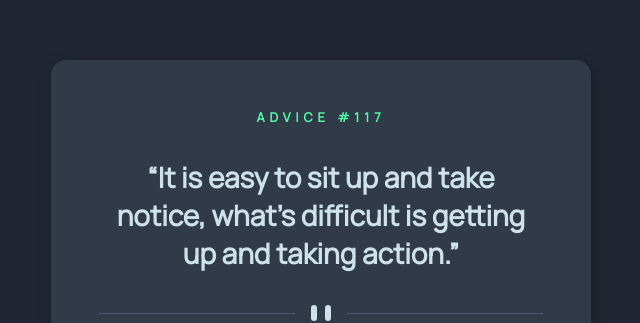
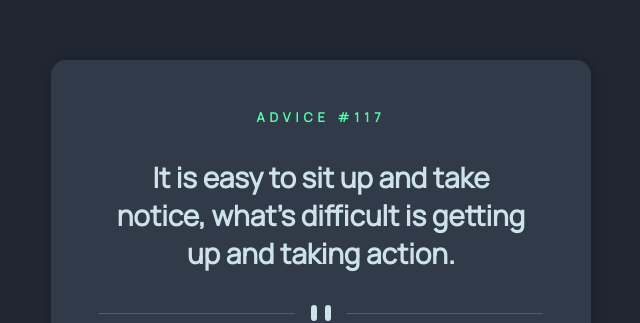
Before and after one commit to cholis04/advice-generator-app-main, a Next.js app: page / in a window 1280 px wide. Shown: the part 173-496 px from the top of the page, without its empty margins (319-959 px from the left). Built offline with nearby package versions, Linux system fonts and the light colour scheme.

Commit message:
Added Theme Provider to Advice Id and Text

```diff
--- /dev/null
+++ b/components/adviceId/index.tsx
@@ -0,0 +1,32 @@
+import styled, { ThemeProvider } from 'styled-components';
+
+interface props {
+  id: number | undefined;
+  loading: boolean;
+  error: boolean;
+}
+
+const IdTextStyled = styled.p`
+  margin: 0 auto;
+  text-align: center;
+  text-transform: uppercase;
+  color: ${(props) => props.theme.colorText};
+  font-size: 0.8em;
+  font-weight: 800;
+  letter-spacing: 5px;
+  transition: all 0.2s cubic-bezier(0.175, 0.885, 0.32, 1.275);
+`;
+
+function AdviceId({ id, loading, error }: props) {
+  const theme = {
+    colorText: loading ? 'hsl(150, 10%, 50%)' : 'hsl(150, 100%, 66%)',
+  };
+
+  return (
+    <ThemeProvider theme={theme}>
+      <IdTextStyled>advice #{error ? '##' : id}</IdTextStyled>
+    </ThemeProvider>
+  );
+}
+
+export default AdviceId;
--- /dev/null
+++ b/components/adviceText/index.tsx
@@ -0,0 +1,40 @@
+import styled, { ThemeProvider } from 'styled-components';
+
+interface props {
+  advice: string | undefined;
+  loading: boolean;
+  error: boolean;
+}
+
+const AdviceTextStyled = styled.h1`
+  margin: 2rem auto;
+  padding: 0 1.6rem;
+  text-align: center;
+  color: ${(props) => props.theme.colorText};
+  font-size: 28px;
+  line-height: 2.4rem;
+  font-weight: 800;
+  transition: all 0.2s cubic-bezier(0.175, 0.885, 0.32, 1.275);
+
+  @media only screen and (max-width: 680px) {
+    padding: 0 0;
+    font-size: 24px;
+  }
+`;
+
+function AdviceText({ advice, loading, error }: props) {
+  const theme = {
+    colorText: loading ? 'hsl(193, 10%, 50%)' : 'hsl(193, 38%, 86%)',
+  };
+
+  const errorText =
+    'Looks like something went wrong. Please try again in a moment!';
+
+  return (
+    <ThemeProvider theme={theme}>
+      <AdviceTextStyled>{error ? errorText : advice}</AdviceTextStyled>
+    </ThemeProvider>
+  );
+}
+
+export default AdviceText;
--- a/components/boxCard/index.tsx
+++ b/components/boxCard/index.tsx
@@ -1,19 +1,18 @@
 import { useEffect, useState } from 'react';
 import axios from 'axios';
+
+import { BoxCardStyled, ButtonDiceGenerate, DividerWrapStyled } from './styled';
 
 import Divider from '../divider';
 
 import DiceIcon from '../dice';
-import {
-  AdviceTextStyled,
-  BoxCardStyled,
-  ButtonDiceGenerate,
-  DividerWrapStyled,
-  IdTextStyled,
-} from './styled';
+
+import AdviceId from '../adviceId';
+import AdviceText from '../adviceText';
 
 function BoxCard() {
-  const [loading, setLoading] = useState(true);
+  const apiURL = 'https://api.adviceslip.com/advice';
+  const [loading, setLoading] = useState(false);
   const [error, setError] = useState(false);
   const [quote, setQuote] = useState({
     id: 117,
@@ -21,18 +20,18 @@ function BoxCard() {
       "It is easy to sit up and take notice, what's difficult is getting up and taking action.",
   });
 
+  // Generate Advice On Button Clicked
   const handleClick = () => {
     setLoading(true);
     setError(false);
 
     // Make Request
     axios
-      .get('https://api.adviceslip.com/advice')
+      .get(apiURL)
       .then((response) => {
         // handle success
         const { slip } = response.data;
         setQuote(slip);
-        setLoading(false);
       })
       .catch(() => {
         // handle error
@@ -41,23 +40,20 @@ function BoxCard() {
       });
   };
 
+  // Update Quote
   useEffect(() => {
-    setLoading(false);
-  }, []);
+    const timer = setTimeout(() => {
+      setLoading(false);
+    }, 2000);
+
+    return () => clearTimeout(timer);
+  }, [quote]);
 
   return (
     <BoxCardStyled>
       {/* Display Quotes */}
-      <IdTextStyled loading={loading.toString()}>
-        advice #{error ? '##' : quote.id}
-      </IdTextStyled>
-      <AdviceTextStyled loading={loading.toString()} error={error.toString()}>
-        {error ? (
-          'Looks like something went wrong. Please try again in a moment!'
-        ) : (
-          <>&ldquo;{quote.advice}&rdquo;</>
-        )}
-      </AdviceTextStyled>
+      <AdviceId id={quote?.id} loading={loading} error={error} />
+      <AdviceText advice={quote?.advice} loading={loading} error={error} />
       {/* Display Quotes */}
 
       {/* Divider */}
--- a/components/boxCard/styled.ts
+++ b/components/boxCard/styled.ts
@@ -9,45 +9,6 @@ export const BoxCardStyled = styled.section`
   max-width: 540px;
   border-radius: 15px;
   box-shadow: 2px 2px 15px rgba(0, 0, 0, 0.2);
-`;
-interface ParagraphProps {
-  loading?: string;
-}
-
-export const IdTextStyled = styled.p<ParagraphProps>`
-  margin: 0 auto;
-  text-align: center;
-  text-transform: uppercase;
-  color: ${(props) =>
-    props.loading === 'true' ? 'gray;' : 'hsl(150, 100%, 66%);'};
-  font-size: 0.8em;
-  font-weight: 800;
-  letter-spacing: 5px;
-`;
-
-interface HeadingProps {
-  loading?: string;
-  error?: string;
-}
-
-export const AdviceTextStyled = styled.h1<HeadingProps>`
-  margin: 2rem auto;
-  padding: 0 1.6rem;
-  text-align: center;
-  color: ${(props) =>
-    props.loading === 'true'
-      ? 'gray;'
-      : props.error === 'true'
-      ? 'pink'
-      : 'hsl(193, 38%, 86%);'};
-  font-size: 28px;
-  line-height: 2.4rem;
-  font-weight: 800;
-
-  @media only screen and (max-width: 680px) {
-    padding: 0 0;
-    font-size: 24px;
-  }
 `;
 
 export const DividerWrapStyled = styled.div`
```
Also changed, not shown: 1 other file (tests, documents, lock files or other folders).
